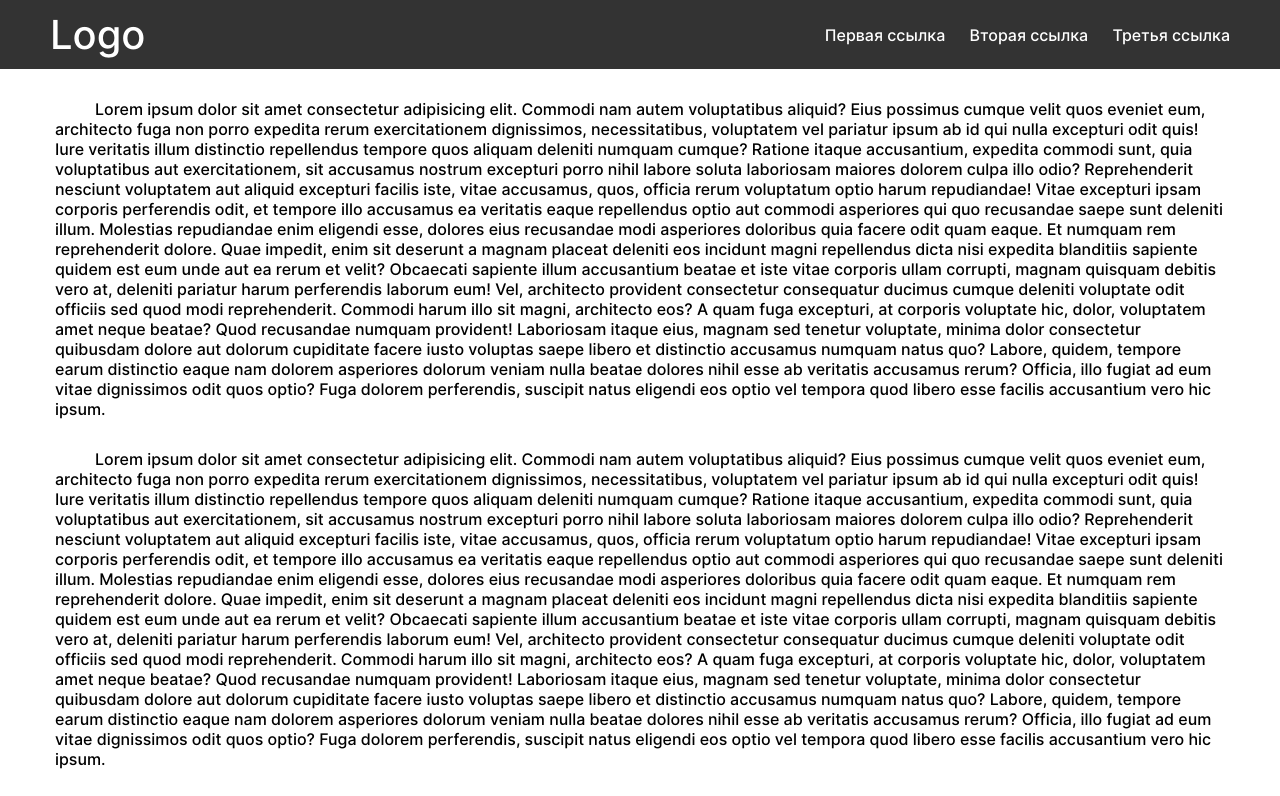
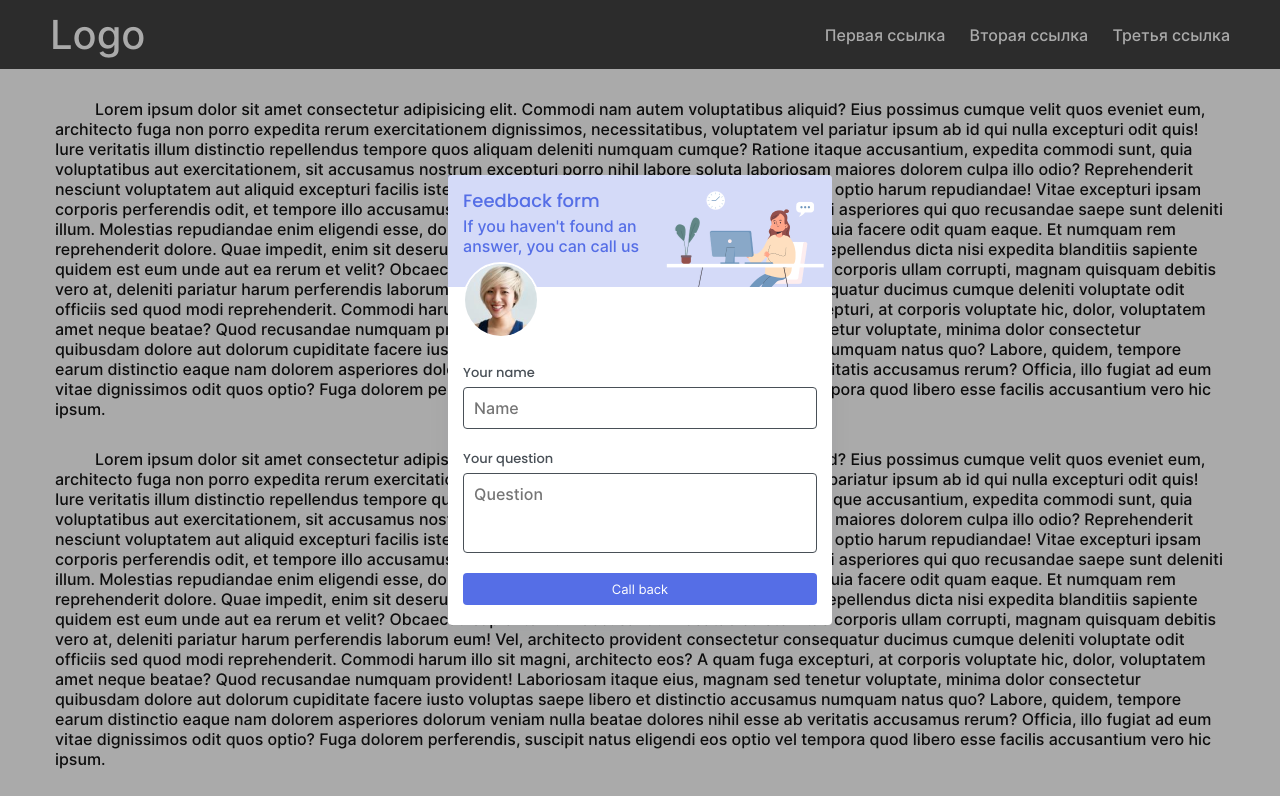
Before and after one commit to danilabais/lead-catcher, a website: page app/index.html in a window 1280 px wide. Shown: the top 796 px of the page. Drawn offline with Linux system fonts and the light colour scheme.

Commit message:
Сверстана модалка

```diff
--- a/app/index.html
+++ b/app/index.html
@@ -9,6 +9,35 @@
 </head>
 
 <body>
+
+  <div class="lead-catcher">
+    <div class="lead-catcher__window">
+      <div class="lead-catcher__header container">
+        <div class="lead-catcher__header-title">
+          Feedback form
+        </div>
+        <div class="lead-catcher__header-subtitle">
+          If you haven't found an answer, you can call us
+        </div>
+      </div>
+      <div class="lead-catcher__main container">
+        <img src="./../images/woman.png" alt="woman" class="lead-catcher__woman">
+
+        <form action="">
+          <div class="lead-catcher__name">
+            <label class="lead-catcher__name-label" for="name">Your name</label>
+            <input class="lead-catcher__name-input" placeholder="Name" type="text" id="name" name="name">
+          </div>
+          <div class="lead-catcher__ta">
+            <label class=" lead-catcher__name-label" for="ta">Your question</label>
+            <textarea class="lead-catcher__ta-ta lead-catcher__name-input" placeholder="Question" name="ta" id="ta" cols="30" rows="10"></textarea>
+          </div>
+          <button class="lead-catcher__submit">Call back</button>
+        </form>
+      </div>
+    </div>
+  </div>
+
 
   <header class="header">
     <div class="header__wrap container">
--- a/app/scss/_vars.scss
+++ b/app/scss/_vars.scss
@@ -0,0 +1 @@
+$blue:  #556EE6;
--- a/app/scss/style.scss
+++ b/app/scss/style.scss
@@ -9,6 +9,7 @@ body {
     //Самый частый шрифт
     font-family: inter;
     font-weight: 500;
+
     ////////////////////
 }
 
@@ -60,3 +61,116 @@ body {
         }
     }
 }
+
+
+
+
+.lead-catcher {
+    position: fixed;
+    left: 0;
+    top: 0;
+    bottom: 0;
+    right: 0;
+    background: rgba(34, 34, 34, 0.384);
+    display: flex;
+    justify-content: center;
+    align-items: center;
+     .container {
+        max-width: 395px;
+    }
+
+    &__window {
+        background: #fff;
+        max-width: 492px;
+        box-shadow: 0px 12px 24px rgba(18, 38, 63, 0.05);
+        border-radius: 4px;
+    }
+
+    &__header {
+        background: url('../images/lead-catcher__bg.png');
+        background-position: right  bottom;
+        height: 112px;
+    }
+
+    &__header-title {
+        font-family: poppins;
+        font-weight: 500;
+        font-size: 18px;
+        line-height: 20px;
+        color: $blue;
+        padding-top: 16px;
+        padding-bottom: 5px;
+    }
+
+    &__header-subtitle {
+        max-width: 60%;
+        color: $blue;
+    }
+
+    &__main {
+    }
+    &__woman {
+        position: relative;
+        top: -25px;
+        border-radius: 50%;
+        border: 2px solid #fff;
+
+    }
+
+
+
+    &__name {
+        display: flex;
+        flex-direction: column;
+    }
+
+    &__name-label {
+        font-family: poppins;
+        font-style: normal;
+        font-weight: 500;
+        font-size: 13px;
+        line-height: 20px;
+        color: #495057;
+        margin-bottom: 4px;
+
+    }
+
+    &__name-input {
+        margin-bottom: 20px;
+        padding: 10px;
+        outline: none;
+        border: 1px solid #495057;
+        border-radius: 4px;
+    }
+
+    &__ta {
+        display: flex;
+        flex-direction: column;
+    }
+
+
+
+    &__ta-ta {
+        margin-bottom: 20px;
+        resize: none;
+        height: 80px;
+    }
+
+    &__submit {
+        background: #556EE6;
+        border-radius: 4px;
+        outline: none;
+        border: none;
+        color: #fff;
+        width: 100%;
+        padding: 8px 0;
+        cursor: pointer;
+        transition: all .3s;
+        margin-bottom: 20px;
+        font-weight: 400;
+        font-size: 13px;
+        &:hover {
+            background: #304ddd;
+        }
+    }
+}
```
Also changed, not shown: app/css/style.min.css, app/images/lead-catcher__bg.png (added), app/images/woman.png (added).
